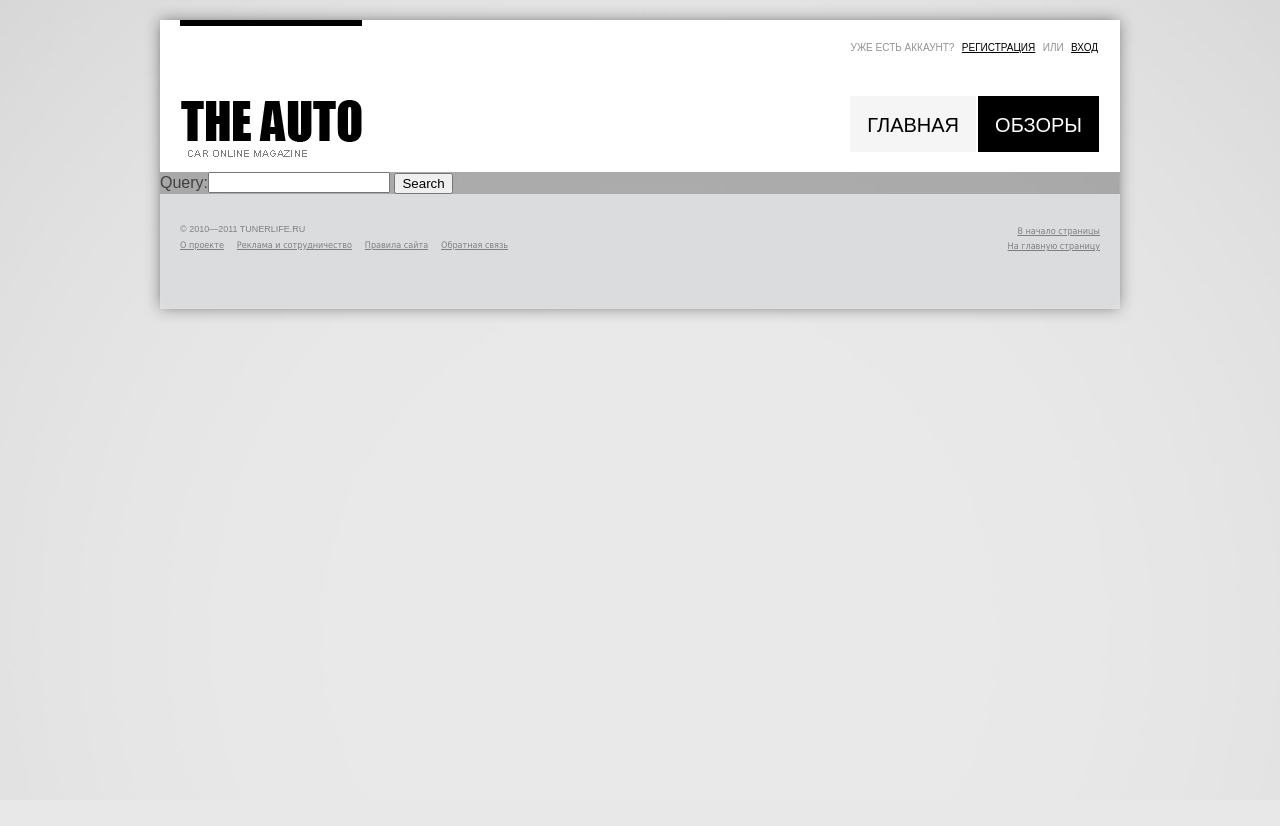
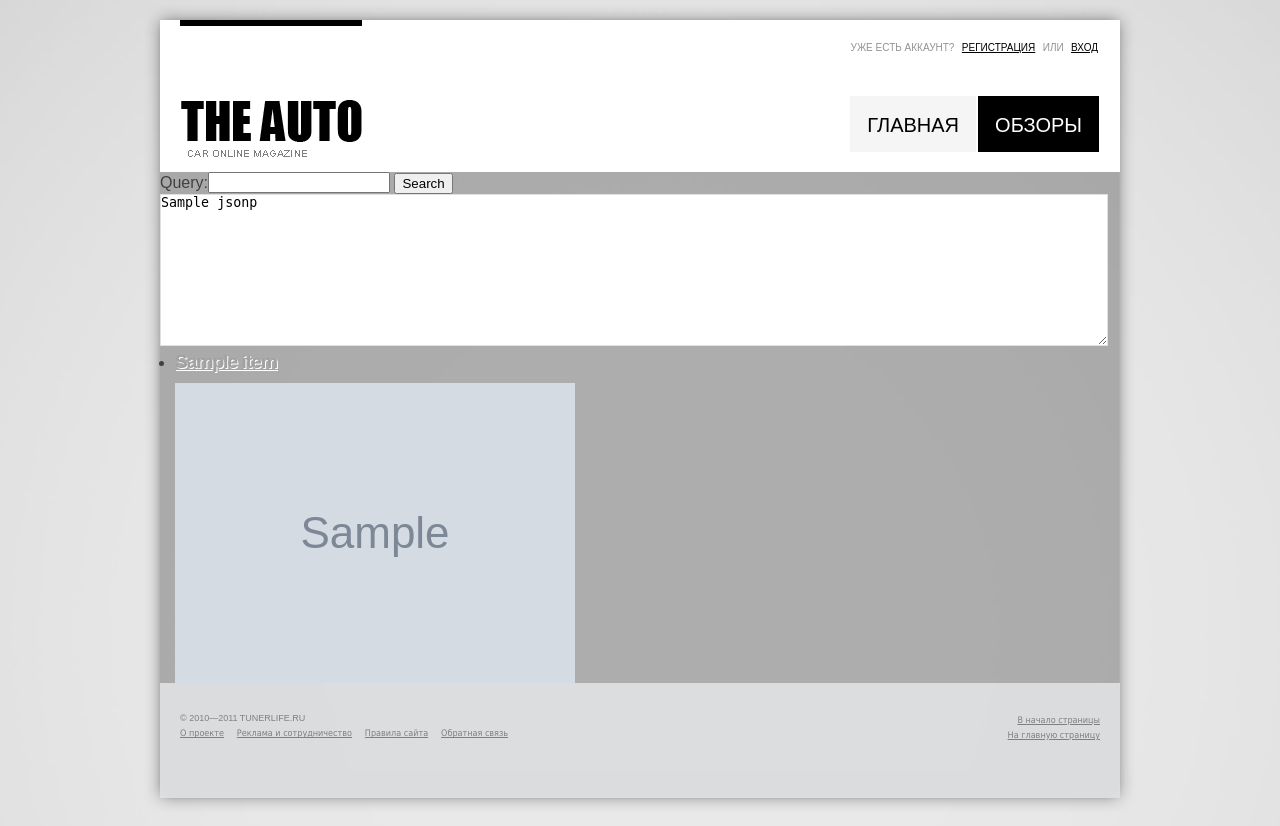
Before and after one commit to sorlandet/tunerlife, a Django app: template src/apps/yahoo/templates/yahoo/yahoosearch.html in a window 1280 px wide. Before the commit the page ends 319 px from the top, so only its background shows below. Run offline with Django 3.2, Linux system fonts and the light colour scheme; tables that the repository leaves empty hold one stand-in row (values such as "Sample post"); the template is opened without the code that fills it: values that come from a table or form of the project are taken from there, most other values are stand-ins (such as "Sample title", 1, 10 or a date in 2020); grey boxes marked "Sample" are stand-in pictures; parts of the project's set-up code (start-up, migrations or seed data) failed here and were passed over; some libraries are stand-ins or nearby versions.

Commit message:
yahoo search update

```diff
--- a/src/apps/yahoo/templates/yahoo/yahoosearch.html
+++ b/src/apps/yahoo/templates/yahoo/yahoosearch.html
@@ -11,4 +11,16 @@
 
     <button type="submit">Search</button>
     </form>
+
+
+    <textarea cols="116" rows="10">{{ jsonp }}</textarea>
+
+    <ul>
+    {% for item in items %}
+        <li>
+            <h2><a href="{{ item.ItemUrl }}">{{ item.Title }}</a></h2>
+            <img src="{{ item.Image }}">
+        </li>
+    {% endfor %}
+    </ul>
 {% endblock %}
--- a/src/apps/yahoo/views.py
+++ b/src/apps/yahoo/views.py
@@ -24,6 +24,10 @@ class YahooSearchView(FormView):
         obj.set_option('query', query)
         obj.set_option('output', 'json')
 
-        print obj.action()
+        response = obj.action()
+
+        data['jsonp'] = response
+
+        data['items'] = response['ResultSet']['Result']['Item']
 
         return data
```
Also changed, not shown: src/apps/yahoo/api.py (+7 -2 lines).
